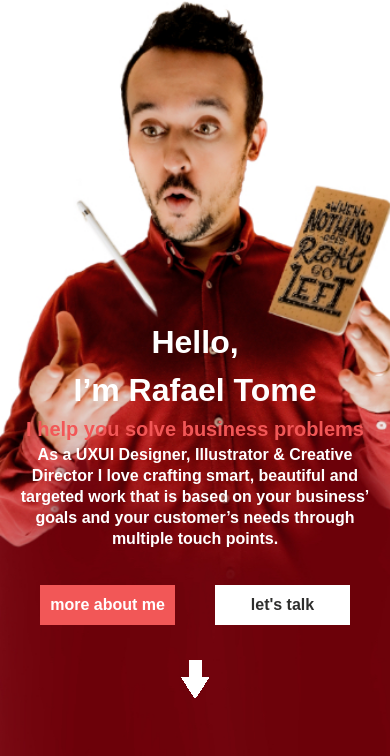
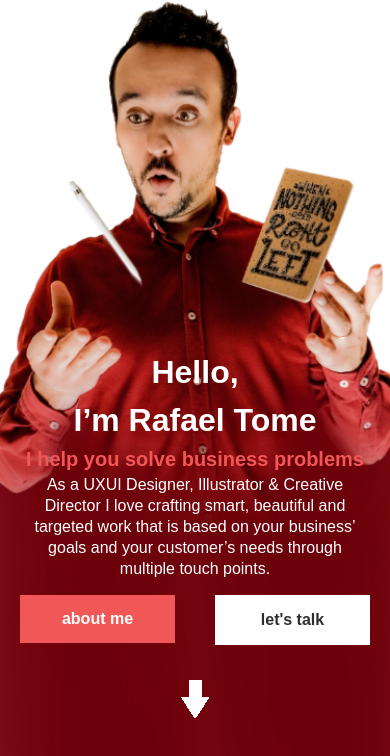
Before and after one commit to peterwilmshurst/rafaeltome, a website: page src/home.html in a window 390 px wide. Shown: the part 88-844 px from the top of the page. Drawn offline with nearby package versions, Linux system fonts and the light colour scheme; files that its build step writes are made by us from their sources; a web font is replaced by a local one.

Commit message:
mobile tweaks/remove js

```diff
--- a/src/home.html
+++ b/src/home.html
@@ -73,13 +73,13 @@
                 </hgroup>
                 <p class="is-white">As a UXUI Designer, Illustrator & Creative Director I love crafting smart, beautiful and targeted work that is based on your business’ goals and your customer’s needs through multiple touch points.</p>
 
-                <div class="column is-full">
-                    <div class="columns is-mobile">
-                        <div class="column is-6"><a href="./about.html" class="button is-red has-text-right is-fullwidth">more about me</a></div>
-                        <div class="column is-6"><a href="./contact.html" class="button is-white has-text-left is-fullwidth">let's talk</a></div>
-                    </div>
-                    <div class="mobile_scroll-down"><img src="./img/scroll-down-white.gif" alt="scroll down"></div>
+
+                <div class="columns is-mobile">
+                    <div class="column is-6"><a href="./about.html" class="button is-red has-text-right is-fullwidth">about me</a></div>
+                    <div class="column is-6"><a href="./contact.html" class="button is-white has-text-left is-fullwidth">let's talk</a></div>
                 </div>
+                <div class="mobile_scroll-down"><img src="./img/scroll-down-white.gif" alt="scroll down"></div>
+
             </div>
         </div>
     </section>
--- a/src/partials/head.html
+++ b/src/partials/head.html
@@ -1,12 +1,7 @@
 <link rel="stylesheet" href="../css/styles.css">
-<script src="//ajax.googleapis.com/ajax/libs/jquery/3.4.1/jquery.min.js"></script>
+<script src="http://code.jquery.com/jquery-latest.js"></script>
 <!-- Fonts -->
 <link rel="stylesheet" href="https://use.typekit.net/afh4ncv.css">
-<!-- Font Awesome -->
-<link rel="stylesheet" href="//cdnjs.cloudflare.com/ajax/libs/font-awesome/5.13.0/css/brands.min.css">
-<link rel="stylesheet" href="//cdnjs.cloudflare.com/ajax/libs/font-awesome/5.13.0/css/fontawesome.min.css">
-<link rel="stylesheet" href="//cdnjs.cloudflare.com/ajax/libs/font-awesome/5.13.0/css/solid.min.css">
-
 
 <!-- Google Tag Manager -->
 <script>(function(w,d,s,l,i){w[l]=w[l]||[];w[l].push({'gtm.start':
--- a/src/scss/_home.scss
+++ b/src/scss/_home.scss
@@ -161,7 +161,7 @@
 
 // mobile version
 .mobile_i-am-rafa {
-    height: 100vh;
+    height: calc(100vh - 89px);
     padding: 0;
     background-image: url('../img/i-am-rafa.jpg');
     background-image: -webkit-image-set(url(../img/i-am-rafa.jpg) 1x, url(../img/i-am-rafa@2x.jpg) 2x);
@@ -180,13 +180,13 @@
     }
 
     p {
-        font-weight: 700;
+        font-weight: 100;
+        font-size: 1rem;
     }
 
     a {
         &.button {
             font-size: 1rem;
-            padding: 1rem 1.125rem;
         }
     }
 }
```
Also changed, not shown: src/work.html (+0 -4 lines).
